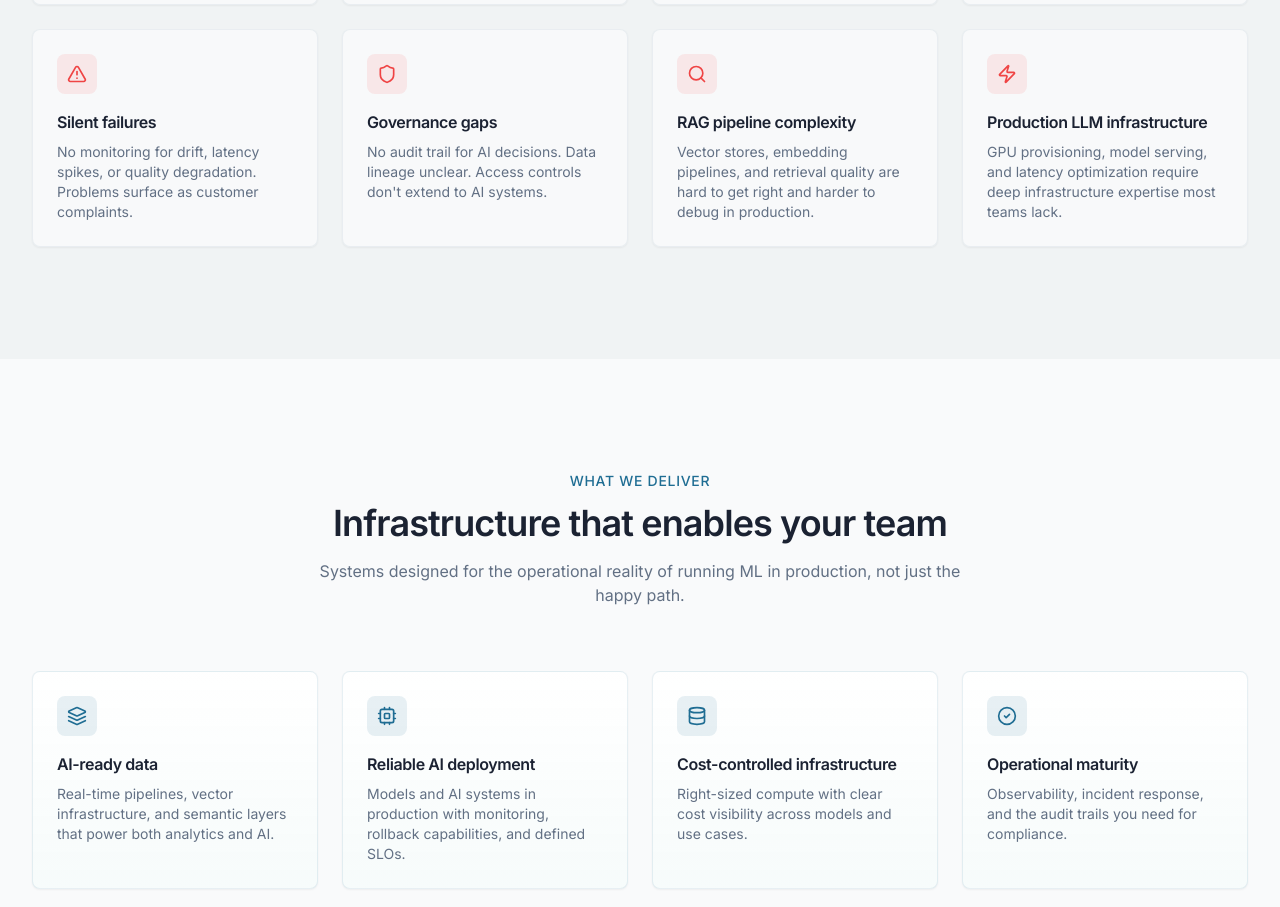
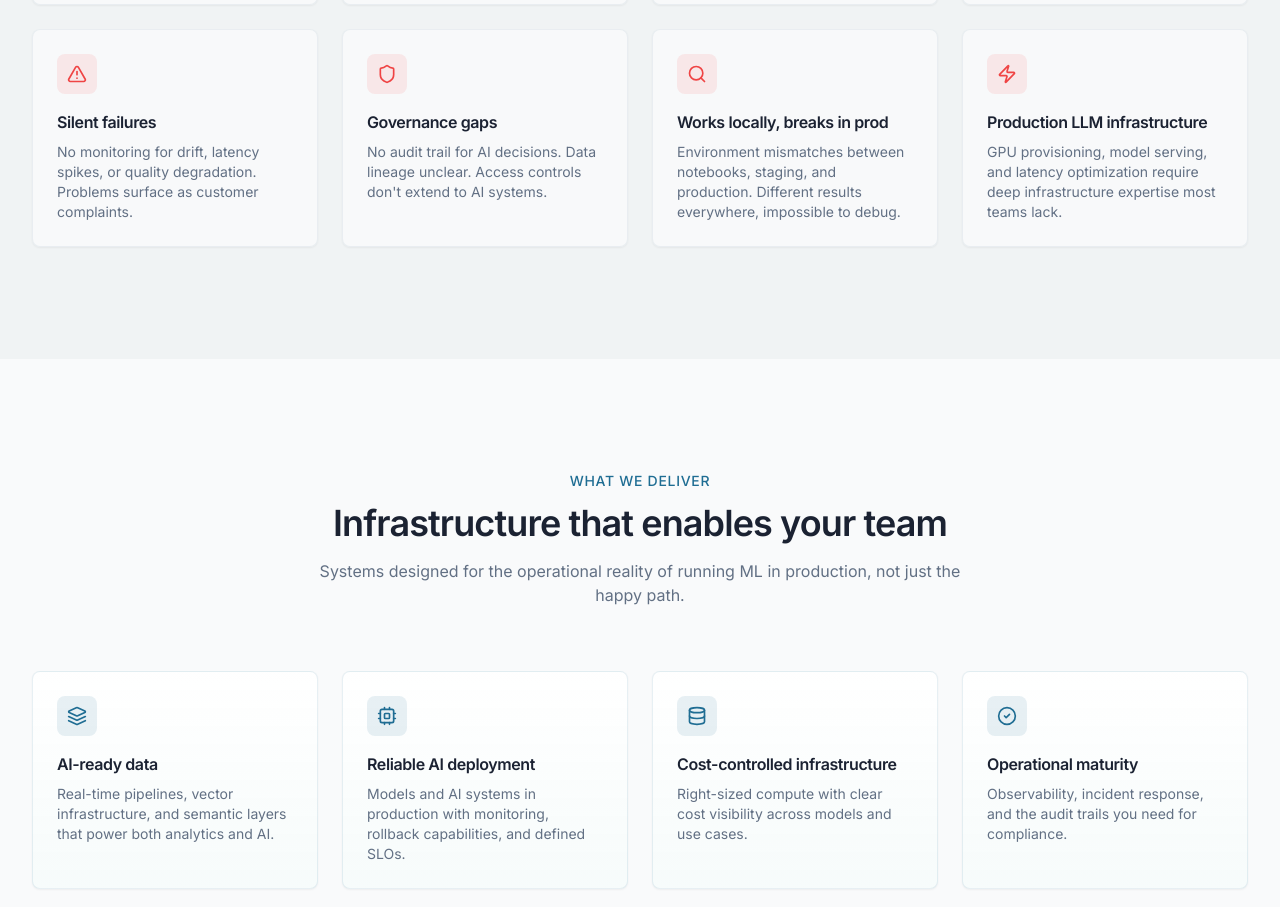
Before and after one commit to achyuthnsamudrala/baselyne-web, a React (Vite) app: page / in a window 1280 px wide. Shown: the part 1190-2097 px from the top of the page. Built offline with nearby package versions, Linux system fonts and the light colour scheme.

Commit message:
broadenpos

```diff
--- a/src/pages/Home.tsx
+++ b/src/pages/Home.tsx
@@ -46,8 +46,8 @@ const failurePoints = [
   },
   {
     icon: Search,
-    title: "RAG pipeline complexity",
-    description: "Vector stores, embedding pipelines, and retrieval quality are hard to get right and harder to debug in production.",
+    title: "Works locally, breaks in prod",
+    description: "Environment mismatches between notebooks, staging, and production. Different results everywhere, impossible to debug.",
   },
   {
     icon: Zap,
```
